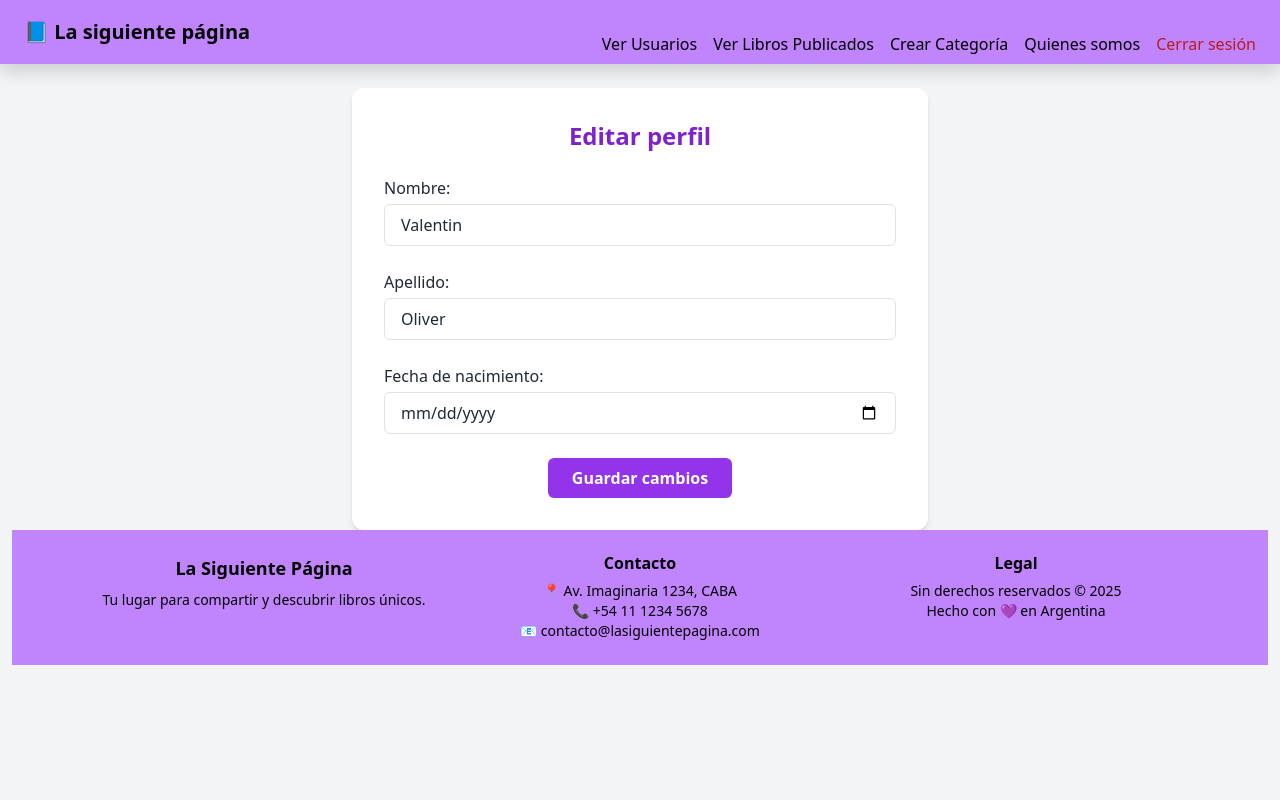
After one commit to abrilhayes1/parcial_hayes, a PHP site: page /user/ver_perfil_usr.php in a window 1280 px wide. The commit adds this page. Run offline with PHP 8.4, Linux system fonts and the light colour scheme; a user stored in the database is signed in; data comes from the database, SQL or seed files in the repository; both versions use the stored data as it was after the commit; some libraries are stand-ins or nearby versions.

Commit message:
Ediciones
Especificacion de los usuarios para que admin pueda ver
edicion de pefil para usuario

```diff
--- a/components/include/header.php
+++ b/components/include/header.php
@@ -53,6 +53,7 @@ session_start();
                             echo "
                             <li><a href='../pages/quienes_somos.php' class='hover:underline block py-1'>Quienes somos</a></li>
                             <li><a href='../user/panel.php' class='hover:underline block py-1'>Publicar Libro</a></li>
+                            <li><a href='/parcial_hayes/user/ver_perfil_usr.php' class='hover:underline block py-1'>Ver perfil</a></li>
                             ";
                         }
 
--- a/components/security/alta_usr.php
+++ b/components/security/alta_usr.php
@@ -6,6 +6,7 @@ if ($con != NULL) {
         $nombre = mysqli_real_escape_string($con, $_POST['nombre']);
         $apellido = mysqli_real_escape_string($con, $_POST['apellido']);
         $mail = mysqli_real_escape_string($con, $_POST['correo']);
+        $fecha_nacimiento = mysqli_real_escape_string($con, $_POST['fecha_nacimiento']);
         $pass_uno = mysqli_real_escape_string($con, $_POST['contra_uno']);
         $pass_dos = mysqli_real_escape_string($con, $_POST['contra_dos']);
 
@@ -17,8 +18,8 @@ if ($con != NULL) {
                 header("Location: ../../pages/registro.php?mail=no");
                 exit;
             } else {
-                $insertar = "INSERT INTO usuarios (nombre, apellido, mail, pass, fk_id_tipo_usuario)
-                        VALUES ('$nombre', '$apellido', '$mail', MD5('$pass_uno'), '2')";
+                $insertar = "INSERT INTO usuarios (nombre, apellido, mail, fecha_nacimiento, pass, fk_id_tipo_usuario)
+                        VALUES ('$nombre', '$apellido', '$mail','$fecha_nacimiento', MD5('$pass_uno'), '2')";
 
                 $resultado_insert = mysqli_query($con, $insertar);
                 if (!$resultado_insert) {
--- /dev/null
+++ b/user/ver_perfil_usr.php
@@ -0,0 +1,54 @@
+<?php
+require_once("../components/conf/conf.php");
+include_once("../components/include/header.php");
+
+if (!isset($_SESSION['id_usuarios'])) {
+    header("Location: login.php");
+    exit;
+}
+
+$id = intval($_SESSION['id_usuarios']);
+$query = "SELECT * FROM usuarios WHERE id_usuarios = $id";
+$resultado = mysqli_query($con, $query);
+$usuario = mysqli_fetch_assoc($resultado);
+?>
+
+<section class="class=" bg-gray-100 min-h-screen py-10 px-4">
+
+
+    <div class="max-w-xl mx-auto bg-white rounded-xl shadow-md p-8">
+
+        <h2 class="text-2xl font-bold mb-6 text-center text-purple-700">Editar perfil</h2>
+
+        <?php if (isset($_GET['edit']) && $_GET['edit'] == "ok"): ?>
+            <div class="bg-green-100 border border-green-500 text-green-700 p-4 rounded mb-4 text-center">
+                ✅ Perfil actualizado correctamente.
+            </div>
+        <?php endif; ?>
+
+        <form action="editar_perfil.php" method="POST" class="space-y-6">
+            <div>
+                <label class="block font-medium mb-1" for="nombre">Nombre:</label>
+                <input type="text" name="nombre" id="nombre" value="<?= $usuario['nombre'] ?>" class="w-full border border-gray-300 rounded px-3 py-2 focus:outline-none focus:ring-2 focus:ring-purple-500">
+            </div>
+
+            <div>
+                <label class="block font-medium mb-1" for="apellido">Apellido:</label>
+                <input type="text" name="apellido" id="apellido" value="<?= $usuario['apellido'] ?>" class="w-full border border-gray-300 rounded px-3 py-2 focus:outline-none focus:ring-2 focus:ring-purple-500">
+            </div>
+
+            <div>
+                <label class="block font-medium mb-1" for="fecha_nacimiento">Fecha de nacimiento:</label>
+                <input type="date" name="fecha_nacimiento" id="fecha_nacimiento" value="<?= $usuario['fecha_nacimiento'] ?>" class="w-full border border-gray-300 rounded px-3 py-2 focus:outline-none focus:ring-2 focus:ring-purple-500">
+            </div>
+
+            <div class="text-center">
+                <button type="submit" class="bg-purple-600 hover:bg-purple-700 text-white font-semibold px-6 py-2 rounded transition duration-200">
+                    Guardar cambios
+                </button>
+            </div>
+        </form>
+    </div>
+</section>
+
+<?php include_once("../components/include/footer.php"); ?>
```
Also changed, not shown: admin/info_usuario.php (added, +38 -0 lines), admin/ver_usuarios.php (+9 -7 lines), pages/registro.php (+7 -0 lines), recetas.sql (+7 -5 lines), user/edit/editar_perfil.php (added, +29 -0 lines).
